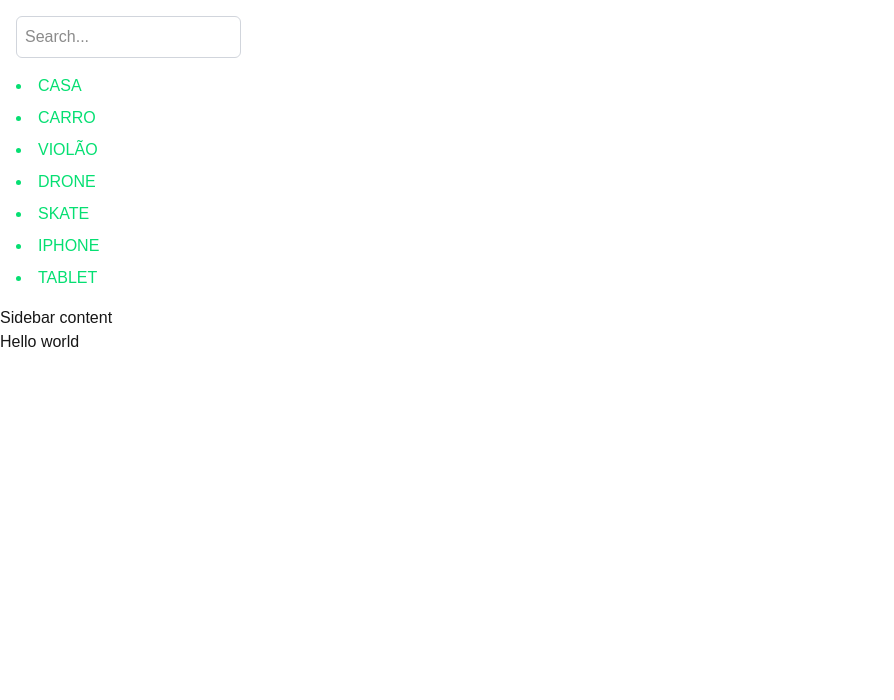
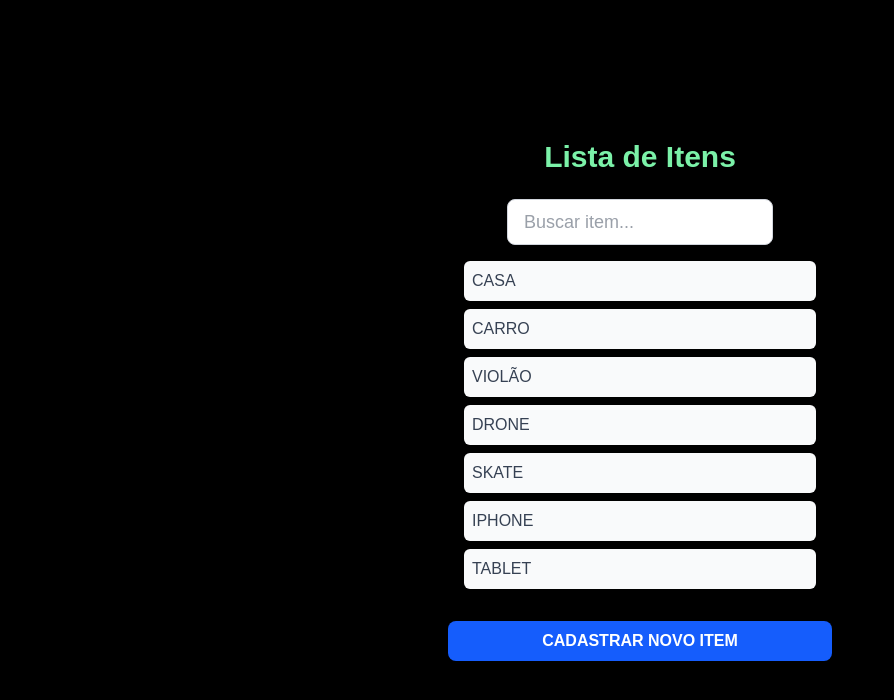
Before and after one commit to lithproroot1399/LinkMypay, a Next.js app: page / in a window 1280 px wide. Shown: the top 700 px of the page, without its empty margins (0-894 px from the left). Built offline with nearby package versions, Linux system fonts and the light colour scheme.

Commit message:
criate component input

```diff
--- a/package.json
+++ b/package.json
@@ -11,7 +11,8 @@
   "dependencies": {
     "next": "15.4.1",
     "react": "19.1.0",
-    "react-dom": "19.1.0"
+    "react-dom": "19.1.0",
+    "react-icons": "^5.5.0"
   },
   "devDependencies": {
     "@biomejs/biome": "2.1.2",
--- a/src/app/page.tsx
+++ b/src/app/page.tsx
@@ -1,53 +1,46 @@
-import Image from "next/image";
+import { Input } from '@/components/input';
+import React from 'react';
 
 export default function Home() {
   return (
+    <div className="flex flex-col items-center justify-center min-h-screen bg-black p-4">
+      <h1 className="text-3xl font-bold text-green-300 mb-6">Lista de Itens</h1>
 
-    <><div className="flex items-center justify-between m-4">
-      <main>
-        <input
-          className="border border-gray-300 rounded-md p-2"
-          width={300}
-          height={50}
-          type="text"
-          placeholder="Search..." />
+      <Input />
 
-        <div className="text-green-400 flex flex-col gap-2 mt-4">
-          <li>
+      {/* Div para a Lista de Itens */}
+      <div className="w-full max-w-sm bg-black rounded-lg shadow-md p-4 mb-4">
+        <ul className="text-gray-700 space-y-2">
+          <li className="p-2 bg-gray-50 hover:bg-gray-100 rounded-md transition-colors duration-200 cursor-pointer">
             CASA
           </li>
-          <li>
+          <li className="p-2 bg-gray-50 hover:bg-gray-100 rounded-md transition-colors duration-200 cursor-pointer">
             CARRO
           </li>
-          <li>
+          <li className="p-2 bg-gray-50 hover:bg-gray-100 rounded-md transition-colors duration-200 cursor-pointer">
             VIOLÃO
           </li>
-          <li>
+          <li className="p-2 bg-gray-50 hover:bg-gray-100 rounded-md transition-colors duration-200 cursor-pointer">
             DRONE
           </li>
-
-          <li>
+          <li className="p-2 bg-gray-50 hover:bg-gray-100 rounded-md transition-colors duration-200 cursor-pointer">
             SKATE
           </li>
-          <li>
+          <li className="p-2 bg-gray-50 hover:bg-gray-100 rounded-md transition-colors duration-200 cursor-pointer">
             IPHONE
           </li>
-          <li>
+          <li className="p-2 bg-gray-50 hover:bg-gray-100 rounded-md transition-colors duration-200 cursor-pointer">
             TABLET
           </li>
-        </div>
-      </main>
+        </ul>
+      </div>
+
+      {/* Div para o Botão */}
+      <div className="w-full max-w-sm">
+        <button className="w-full px-4 py-2 font-semibold text-white bg-blue-600 rounded-lg shadow-md hover:bg-blue-700 focus:outline-none focus:ring-2 focus:ring-blue-500 focus:ring-offset-2 transition-colors duration-200">
+          CADASTRAR NOVO ITEM
+        </button>
+      </div>
     </div>
-
-      <div>
-        <aside>
-          <p>Sidebar content</p>
-        </aside>
-      </div>
-      <h1>Hello world</h1></>
-
-
-
-
   );
 }
--- /dev/null
+++ b/src/components/input.tsx
@@ -0,0 +1,9 @@
+export function Input() {
+    return (
+        <input
+            className="px-4 py-2 text-lg text-gray-700 bg-white border border-gray-300 rounded-lg shadow-sm focus:outline-none focus:ring-2 focus:ring-blue-500"
+            type="text"
+            placeholder="Buscar item..."
+        />
+    );
+}
```
Also changed, not shown: 1 other file (tests, documents, lock files or other folders).
